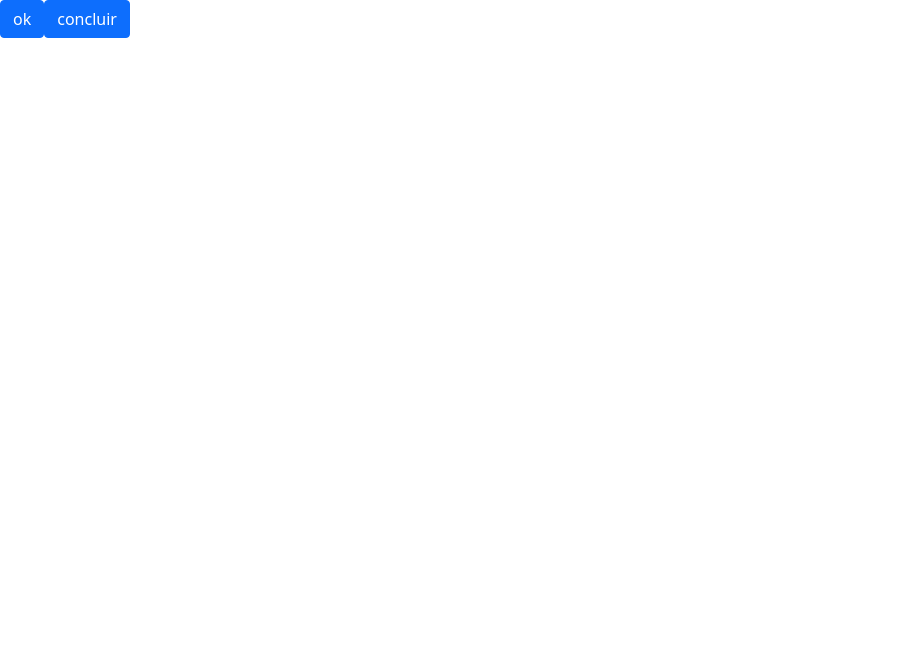
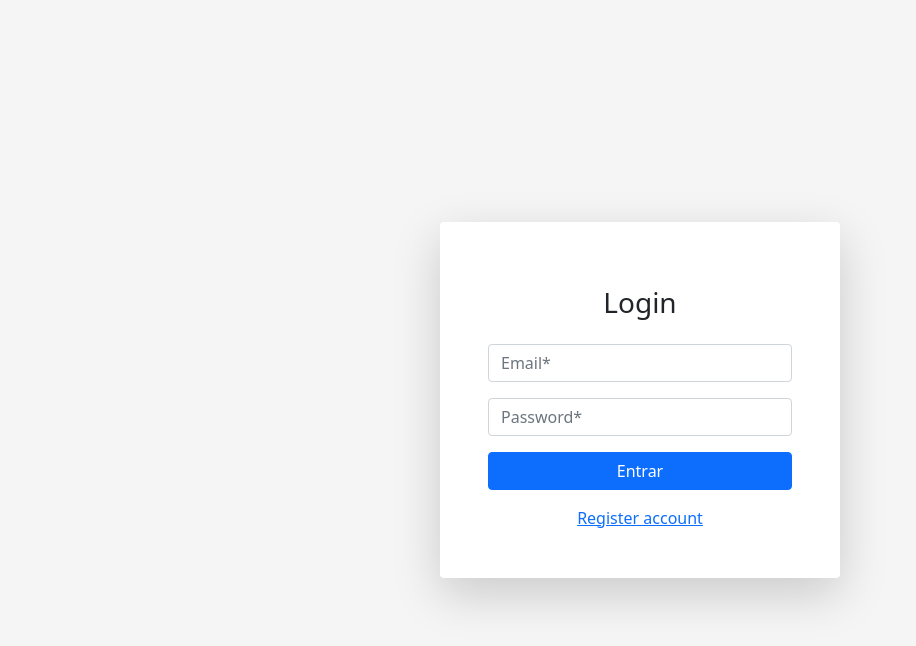
Before and after one commit to arthurilha/ProjetoHammer, an Angular app in the folder WebSite/: page / in a window 1280 px wide. Shown: the top 646 px of the page, without its empty margins (0-916 px from the left). Built offline with nearby package versions, Linux system fonts and the light colour scheme.

Commit message:
login/cadastro

```diff
--- a/WebSite/src/app/app.component.html
+++ b/WebSite/src/app/app.component.html
@@ -1,7 +1 @@
-
-
-<router-outlet></router-outlet>
-
-<button  (click)="ativar()"class="btn btn-primary">ok</button>
-
-<button  (click)="desativar()"class="btn btn-primary">concluir</button>
+<app-login></app-login>
--- a/WebSite/src/app/cadastro/cadastro.component.html
+++ b/WebSite/src/app/cadastro/cadastro.component.html
@@ -1 +1,53 @@
-<p>cadastro works!</p>
+<section class="text-center d-flex justify-content-center align-items-center w-100">
+
+  <form class="form-container p-5 bg-white rounded shadow-lg">
+
+      <h3 class="fontes p-3">Sing Up</h3>
+        <div >
+          <input class="form-control mb-3"
+                 type="email"
+                 alt="Email"
+                 placeholder="Email*"
+          >
+
+          <input class="form-control mb-3"
+                 type="text"
+                 alt="Fullname"
+                 placeholder="Full name*"
+          >
+
+          <input class="form-control mb-3"
+                 type="text"
+                 alt="Address"
+                 placeholder="Your addres"
+          >
+
+          <input class="form-control mb-3"
+                 type="text"
+                 alt="Phone"
+                 placeholder="Your phone"
+          >
+
+          <input class="form-control mb-3"
+                 type="password"
+                 alt="Password"
+                 placeholder="Password*"
+          >
+          <input class="form-control mb-3"
+                 type="password"
+                 alt="Password"
+                 placeholder="Your password*"
+          >
+
+          <button class="btn btn-primary w-100 " type="button" >Entrar</button>
+
+        </div>
+
+        <div class="text-center mt-3">
+
+          <a class="text-primary">I already have an account</a>
+
+        </div>
+  </form>
+
+</section>
--- a/WebSite/src/app/cadastro/cadastro.component.scss
+++ b/WebSite/src/app/cadastro/cadastro.component.scss
@@ -0,0 +1,9 @@
+section{
+  margin: 0;
+  height: 100vh;
+  background: #f5f5f5;
+}
+
+.form-container{
+  width: 400px;
+}
--- a/WebSite/src/app/login/login.component.html
+++ b/WebSite/src/app/login/login.component.html
@@ -1 +1,34 @@
-<p>login works!</p>
+<section class="text-center d-flex justify-content-center align-items-center w-100">
+
+  <form class="form-container p-5 bg-white rounded shadow-lg">
+
+      <h3 class="fontes p-3">Login</h3>
+        <div>
+          <input class="form-control mb-3"
+                 type="email"
+                 alt="Email"
+                 placeholder="Email*"
+          >
+
+          <input class="form-control mb-3"
+                type="password"
+                alt="Password"
+                placeholder="Password*"
+          >
+
+          <button class="btn btn-primary w-100 "
+                  type="button">
+                  Entrar
+          </button>
+
+        </div>
+
+        <div class="text-center mt-3">
+
+          <a class="text-primary">Register account</a>
+
+        </div>
+
+  </form>
+
+</section>
--- a/WebSite/src/app/login/login.component.scss
+++ b/WebSite/src/app/login/login.component.scss
@@ -0,0 +1,10 @@
+
+section{
+  margin: 0;
+  height: 100vh;
+  background: #f5f5f5;
+}
+
+.form-container{
+  width: 400px;
+}
--- a/WebSite/src/app/login/login.component.ts
+++ b/WebSite/src/app/login/login.component.ts
@@ -12,4 +12,6 @@ export class LoginComponent implements OnInit {
   ngOnInit(): void {
   }
 
+
+
 }
```
